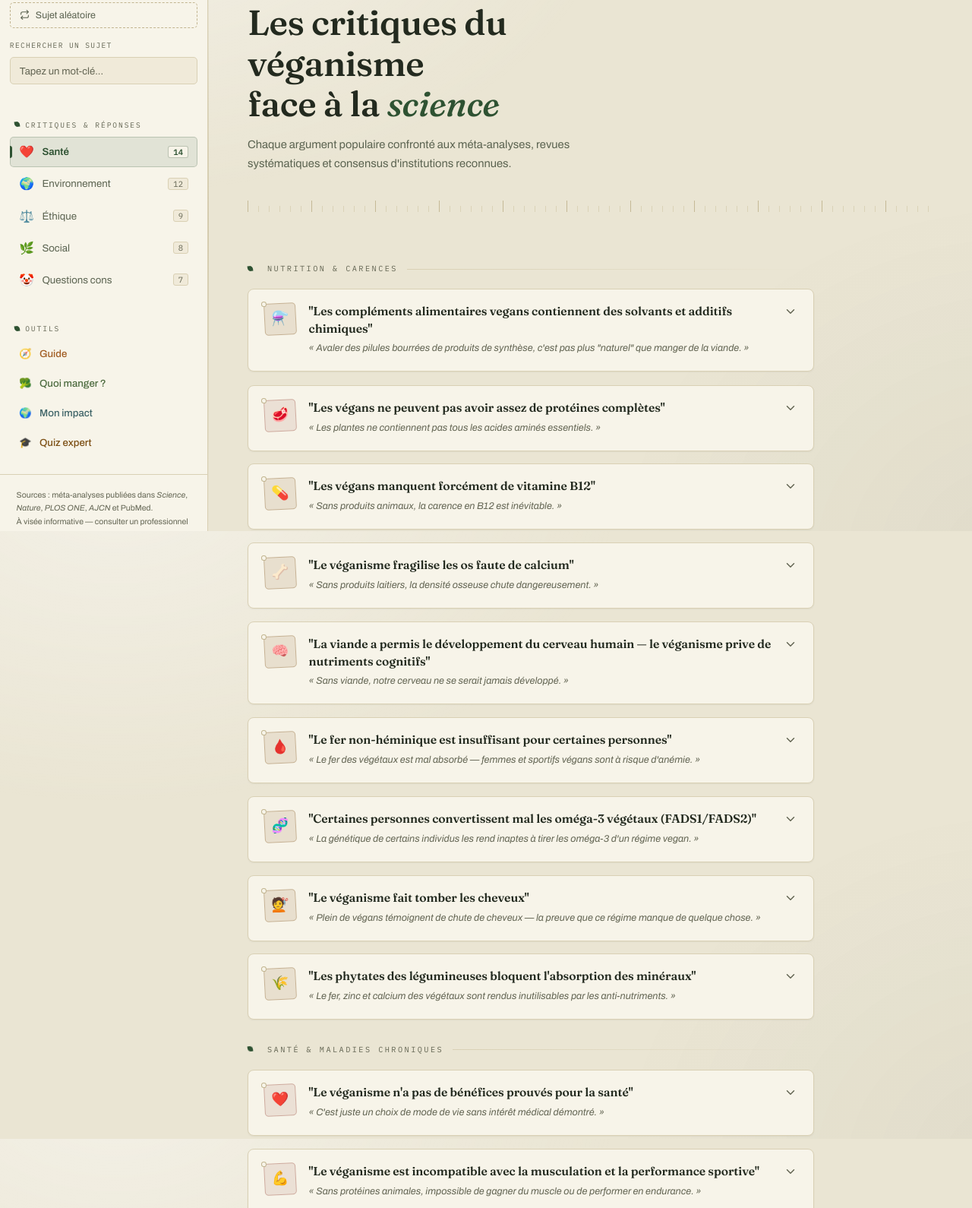
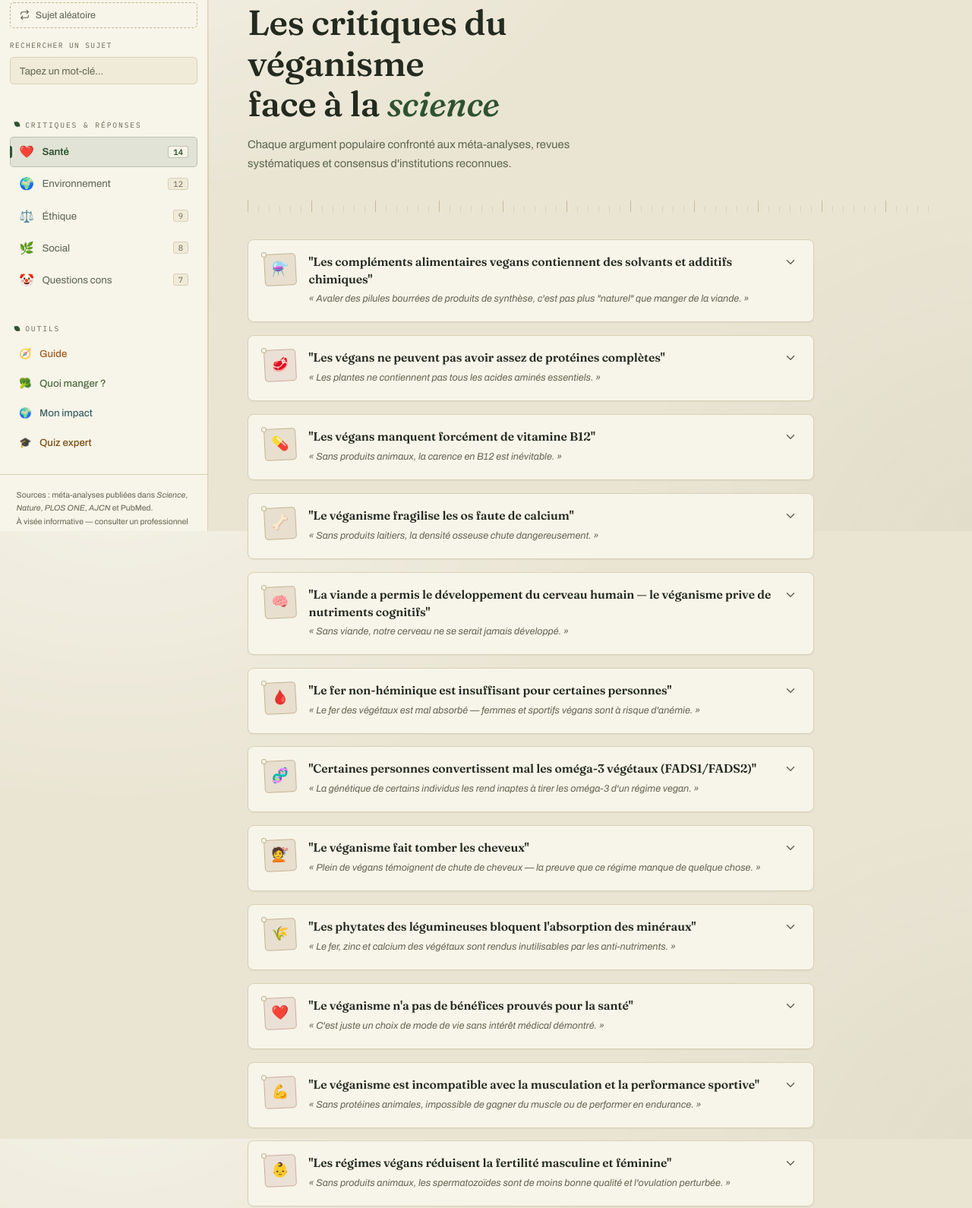
Before and after one commit to Firzak/veganisme, a plain HTML site: page index.html in a window 1280 px wide. Shown: the part 101-1691 px from the top of the page at 76% size. Drawn offline with Linux system fonts and the light colour scheme.

Commit message:
correction dans santé

```diff
--- a/index.html
+++ b/index.html
@@ -112,8 +112,6 @@
     <!-- ═══ PANEL: CONTENT CARDS ═══ -->
     <div id="content" class="panel active">
 
-      <div class="section-label" data-section="sante">Nutrition & Carences</div>
-
       <div class="card" data-category="sante">
         <div class="card-header" onclick="toggleCard(this)">
           <div class="card-icon icon-amber">⚗️</div>
@@ -351,8 +349,6 @@
 
 
       <!-- SANTE -->
-      <div class="section-label" data-section="sante">Santé & Maladies Chroniques</div>
-
       <div class="card" data-category="sante">
         <div class="card-header" onclick="toggleCard(this)">
           <div class="card-icon icon-red">❤️</div>
```
